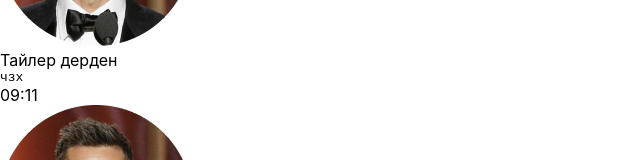
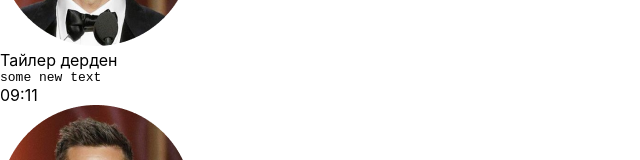
Before and after one commit to dorix228/myHomework, a React (Create React App) app: page / in a window 1280 px wide. Shown: the part 166-326 px from the top of the page, without its empty margins (0-640 px from the left). Built offline with nearby package versions, Linux system fonts and the light colour scheme.

Commit message:
change text message

```diff
--- a/package.json
+++ b/package.json
@@ -1,6 +1,6 @@
 {
   "name": "hws2",
-  "homepage": "http://IgnatZakalinsky.github.io/hws2",
+  "homepage": "http://dorix228.github.io/myHomework",
   "version": "0.1.0",
   "private": true,
   "dependencies": {
--- a/src/s2-homeworks/hw01/HW1.tsx
+++ b/src/s2-homeworks/hw01/HW1.tsx
@@ -24,7 +24,7 @@ export const message0: MessageType = {
         name: 'Тайлер дерден ',  // можно менять
     },
     message: {
-        text: 'чзх ', // можно менять
+        text: 'some new text', // можно менять
         time: '09:11', // можно менять
     },
 }
```
